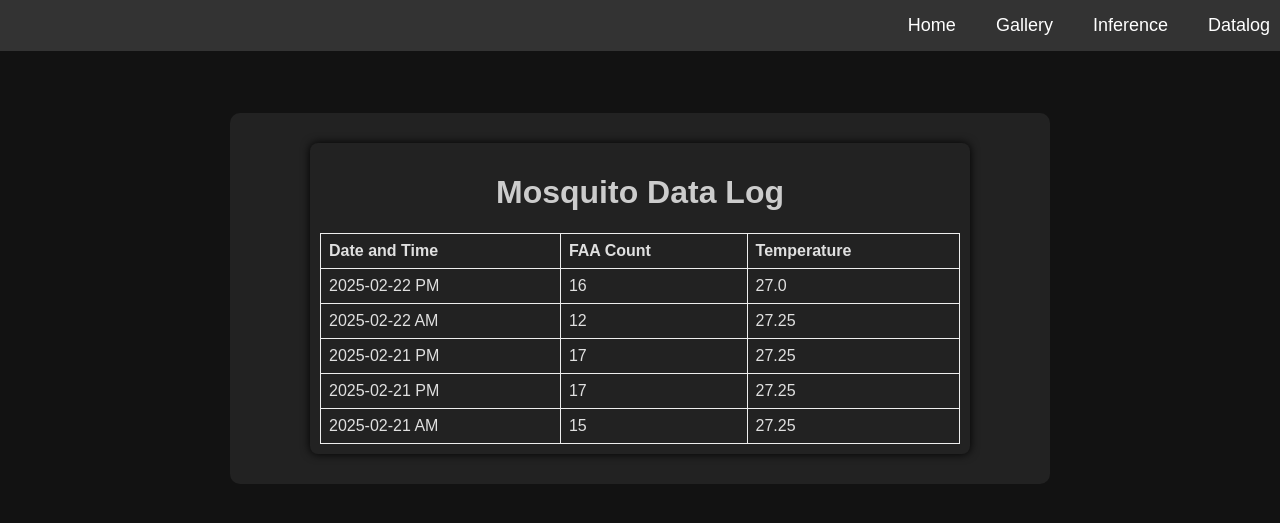
After one commit to KennyNeutron/Aedes-Aegypti-Forecaster, a Flask app: page /data-log in a window 1280 px wide. The commit adds this page. Shown: the top 523 px of the page. Run offline with Flask 3, Linux system fonts and the light colour scheme; data comes from the database, SQL or seed files in the repository; both versions use the stored data as it was after the commit.

Commit message:
fiixed the GUI aesthetics, need to add the download option for the db table

```diff
--- a/main.py
+++ b/main.py
@@ -27,6 +27,9 @@ os.makedirs(INFERENCE_OUTPUT_FOLDER, exist_ok=True)
 API_URL = "https://detect.roboflow.com"
 API_KEY = "122aOY67jDoRdfvlcYg6"
 MODEL_ID = "mosquito_faa/1"
+
+# Ensure the database path is correct
+DATABASE_PATH = 'FAA_DB.db'
 
 # Function to capture an image using Raspberry Pi Camera Module 2
 def capture_image():
@@ -183,5 +186,17 @@ def get_inference_image(filename):
     return send_from_directory(INFERENCE_OUTPUT_FOLDER, filename)
 
 
+
+@app.route('/data-log')
+def data_log():
+    """Serve the Data Log page."""
+    conn = sqlite3.connect(DATABASE_PATH)
+    cursor = conn.cursor()
+    cursor.execute("SELECT datetime, faa_count, temperature FROM MosquitoData ORDER BY datetime DESC")
+    data = cursor.fetchall()
+    conn.close()
+    return render_template('data_log.html', data=data)
+
+
 if __name__ == '__main__':
     app.run(host='0.0.0.0', port=5000, debug=True)
--- a/static/styles.css
+++ b/static/styles.css
@@ -13,6 +13,7 @@ body {
     font-family: Arial, sans-serif;
     color: #e0e0e0;
     height: 100%; /* Full height to cover entire viewport area */
+    overflow: auto;
 }
 
 
@@ -47,7 +48,8 @@ header a:hover {
 .container {
     background-color: #222; /* Clear and explicit background color */
     padding: 10px;
-    margin: 120px auto 0; /* Adjust margin to give space below the clock */
+    margin: auto;
+    margin-top: 3px;
     border-radius: 10px;
     width: 80%; /* Adjust width as needed */
     max-width: 800px;
@@ -56,16 +58,16 @@ header a:hover {
     z-index: 100; /* Lower than fixed elements */
 }
 
-.container.index-specific {
-    background-color: #222; /* Explicit background color */
-    padding: 1px; /* Top and bottom padding is 20px, left and right padding is 0 */
-    margin: 10px auto; /* Margin to give space below the clock */
+.thiscontain {
+    background-color: #222; /* Clear and explicit background color */
+    padding: 10px;
+    margin: auto;
+    margin-top: 120px;
     border-radius: 10px;
-    box-shadow: none; /* Optional: Remove shadow if not necessary */
     width: 80%; /* Adjust width as needed */
     max-width: 800px;
     text-align: center;
-    position: relative; /* Standard positioning */
+    position: relative; /* Ensure standard positioning */
     z-index: 100; /* Lower than fixed elements */
 }
 
@@ -77,7 +79,7 @@ h1, h2, h3, p {
     width: 100%; /* Responsive width */
     max-width: 800px; /* Maximum width */
     height: auto; /* Adjust height based on content */
-    overflow: hidden;
+    overflow: auto;
     display: flex;
     flex-direction: column;
     justify-content: center;
@@ -147,3 +149,53 @@ h1, h2, h3, p {
     align-items: center;
     height: auto;
 }
+
+nav ul {
+    list-style-type: none;
+    margin: 0;
+    padding: 0;
+    overflow: auto;
+    background-color: #333;
+}
+
+nav ul li {
+    float: left;
+}
+
+nav ul li a {
+    display: block;
+    color: white;
+    text-align: center;
+    padding: 14px 16px;
+    text-decoration: none;
+}
+
+nav ul li a:hover {
+    background-color: #555;
+}
+
+
+table {
+    width: 100%;
+    margin-top: 20px;
+    border-collapse: collapse;
+}
+
+table, th, td {
+    border: 1px solid #eee;
+}
+
+th, td {
+    padding: 8px;
+    text-align: left;
+}
+
+.container_datalog{
+    width: 80%;
+    margin: 20px auto;
+    padding: 10px;
+    background-color: #222;
+    border-radius: 8px;
+    box-shadow: 0 0 10px #000;
+    text-align: center;
+}
--- a/templates/base.html
+++ b/templates/base.html
@@ -15,6 +15,7 @@
     <a href="/">Home</a>
     <a href="/gallery">Gallery</a>
     <a href="/inference_output">Inference</a>
+    <a href="/data-log">Datalog</a>
 </header>
 
 <div class="full-height">
--- /dev/null
+++ b/templates/data_log.html
@@ -0,0 +1,21 @@
+{% extends "base.html" %}
+
+{% block content %}
+<div class="container_datalog">
+    <h1>Mosquito Data Log</h1>
+    <table>
+        <tr>
+            <th>Date and Time</th>
+            <th>FAA Count</th>
+            <th>Temperature</th>
+        </tr>
+        {% for row in data %}
+        <tr>
+            <td>{{ row[0] }}</td>
+            <td>{{ row[1] }}</td>
+            <td>{{ row[2] }}</td>
+        </tr>
+        {% endfor %}
+    </table>
+</div>
+{% endblock %}
```
Also changed, not shown: templates/index.html (+24 -6 lines), FAA_DB.db, captured_images/2025_02_22_AM.jpg (added), captured_images/2025_02_22_PM.jpg (added), inference_output/output_2025_02_22_AM.jpg (added), inference_output/output_2025_02_22_PM.jpg (added).
